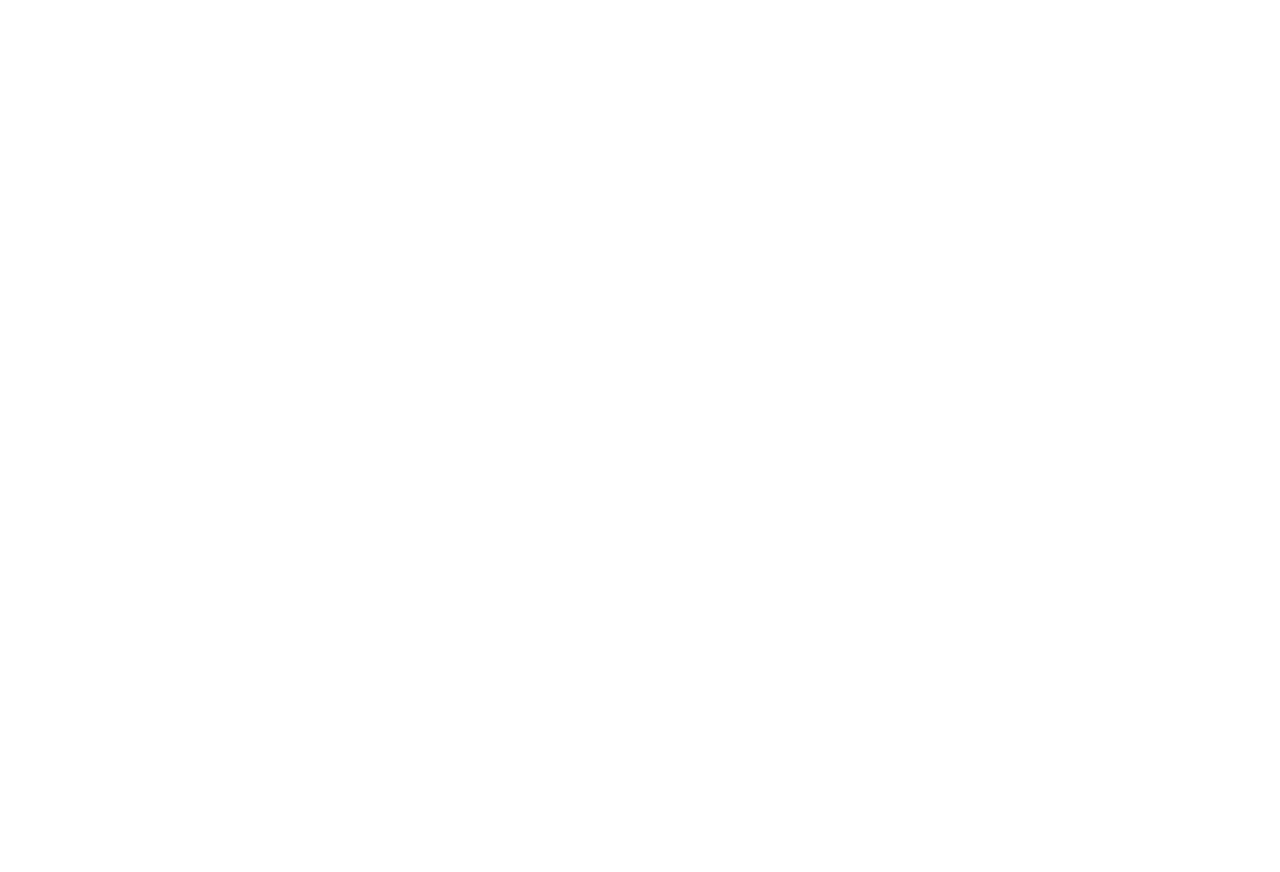
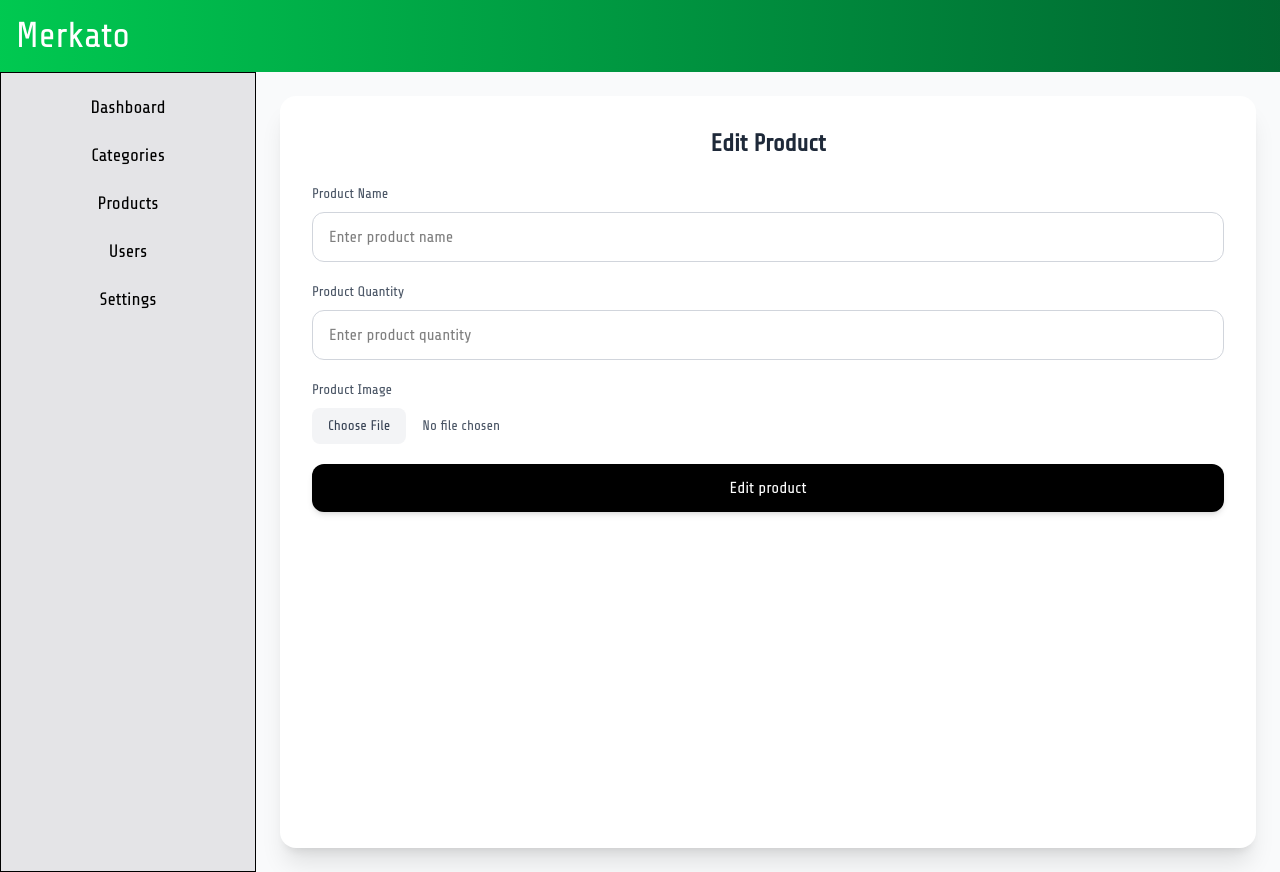
Before and after one commit to Yoni190/merkato, a React app in the folder frontend/: page /admin/edit-product in a window 1280 px wide. Before the commit this address had no page. Before the commit the page ends 800 px from the top, so only its background shows below. Built offline with nearby package versions, Linux system fonts and the light colour scheme; the HTML template or start-up script is replaced by a standard one.

Commit message:
Create edit product page

```diff
--- a/frontend/src/App.jsx
+++ b/frontend/src/App.jsx
@@ -21,6 +21,7 @@
 import AddCategory from './pages/admin/categories/AddCategory'
 import AddProduct from './pages/admin/products/AddProduct'
 import EditCategory from './pages/admin/categories/EditCategory'
+import EditProducts from './pages/admin/products/EditProducts'
 
 
 function App() {
@@ -49,6 +50,7 @@
           <Route path='/admin/add-category' element={<AddCategory />} />
           <Route path='/admin/edit-category' element={<EditCategory />} />
           <Route path='/admin/add-product' element={<AddProduct />} />
+          <Route path='/admin/edit-product' element={<EditProducts />} />
         </Route>
       </Routes>
     </BrowserRouter>
--- /dev/null
+++ b/frontend/src/pages/admin/products/EditProducts.jsx
@@ -0,0 +1,83 @@
+import React from 'react'
+
+const EditProducts = () => {
+  return (
+    <div className="min-h-screen bg-gray-50 flex p-6">
+      <div className="w-full bg-white rounded-2xl shadow-xl p-8">
+
+        {/* Header */}
+        <div className="mb-6 text-center">
+          <h2 className="text-2xl font-semibold text-gray-800">
+            Edit Product
+          </h2>
+        </div>
+
+        {/* Form */}
+        <form className="space-y-5">
+
+          {/* product Name */}
+          <div className="flex flex-col">
+            <label
+              htmlFor="product_name"
+              className="text-sm font-medium text-gray-600 mb-2"
+            >
+              Product Name
+            </label>
+            <input
+              type="text"
+              name="product_name"
+              id="product_name"
+              placeholder="Enter product name"
+              className="px-4 py-3 rounded-xl border border-gray-300 focus:outline-none focus:ring-2 focus:ring-black focus:border-black transition"
+            />
+          </div>
+
+          <div className="flex flex-col">
+            <label
+              htmlFor="product_quantity"
+              className="text-sm font-medium text-gray-600 mb-2"
+            >
+              Product Quantity
+            </label>
+            <input
+              type="number"
+              name="product_quantity"
+              id="product_quantity"
+              placeholder="Enter product quantity"
+              className="px-4 py-3 rounded-xl border border-gray-300 focus:outline-none focus:ring-2 focus:ring-black focus:border-black transition"
+            />
+          </div>
+
+          {/* Image Upload */}
+          <div className="flex flex-col">
+            <label className="text-sm font-medium text-gray-600 mb-2">
+              Product Image
+            </label>
+            <input
+              type="file"
+              accept="image/png, image/jpeg"
+              name="product_image"
+              className="text-sm text-gray-600
+                         file:mr-4 file:py-2 file:px-4
+                         file:rounded-lg file:border-0
+                         file:text-sm file:font-medium
+                         file:bg-gray-100 file:text-gray-700
+                         hover:file:bg-gray-200 transition"
+            />
+          </div>
+
+          {/* Button */}
+          <button
+            type="submit"
+            className="w-full py-3 rounded-xl bg-black text-white font-medium hover:bg-gray-800 transition duration-200 shadow-md"
+          >
+            Edit product
+          </button>
+
+        </form>
+      </div>
+    </div>
+  )
+}
+
+export default EditProducts
--- a/frontend/src/pages/admin/products/Products.jsx
+++ b/frontend/src/pages/admin/products/Products.jsx
@@ -58,9 +58,9 @@
                     {product.quantity}
                   </td>
                   <td className="px-6 py-4 text-right">
-                    <button className="px-4 py-2 text-sm font-medium text-white bg-black rounded-lg hover:bg-gray-800 transition">
+                    <Link to={'/admin/edit-product'} className="px-4 py-2 text-sm font-medium text-white bg-black rounded-lg hover:bg-gray-800 transition">
                       Edit
-                    </button>
+                    </Link>
                   </td>
                 </tr>
               ))}
```
